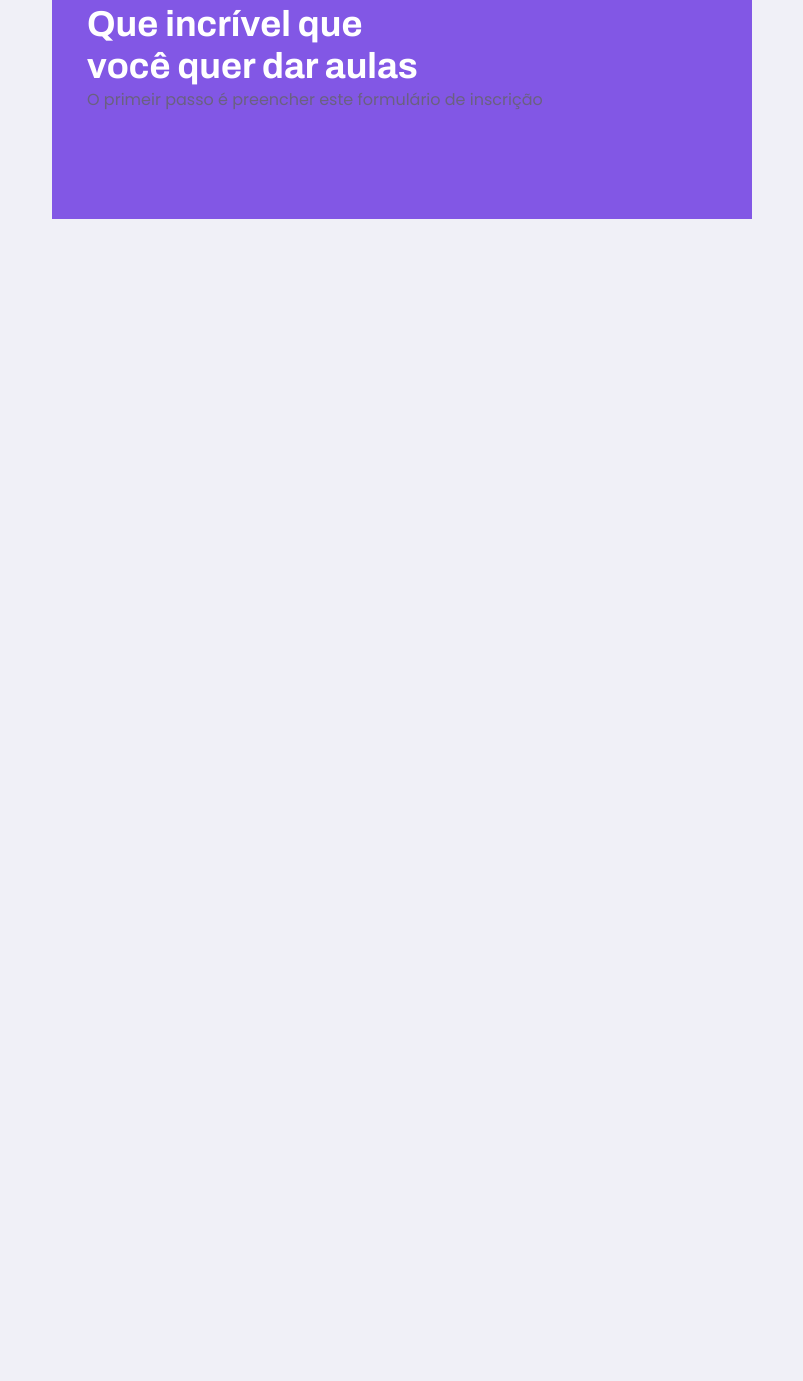
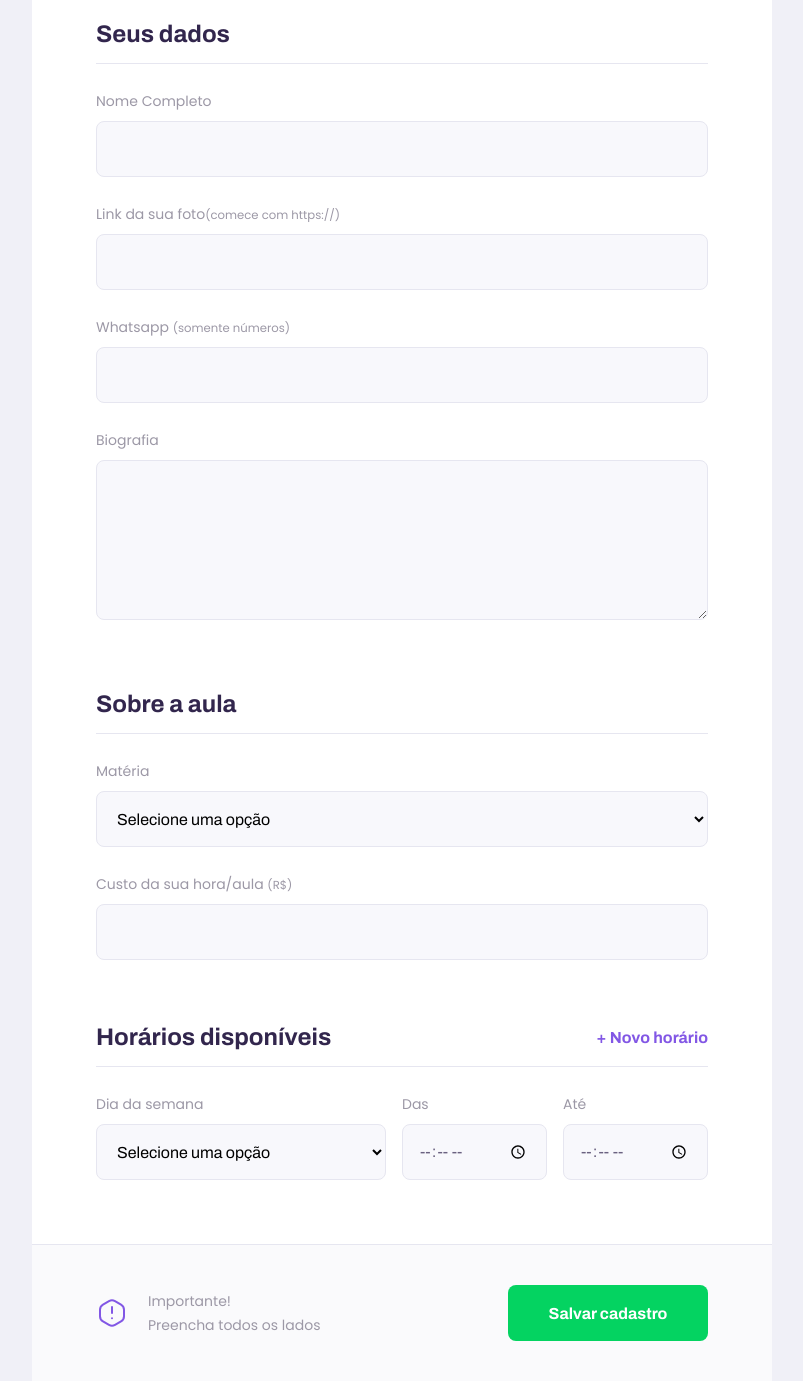
Before and after one commit to jefersonnn/rocketseat-nlw-starter-2, a plain HTML site: page give-classes.html in a window 1280 px wide. Shown: the part 351-1732 px from the top of the page, without its empty margins (238-1041 px from the left). Before the commit the page ends 800 px from the top, so only its background shows below. Drawn offline with Linux system fonts and the light colour scheme; files whose address does not match are found by name.

Commit message:
Finalizado aula 3.

```diff
--- a/give-classes.html
+++ b/give-classes.html
@@ -7,9 +7,12 @@
 
         <link rel="stylesheet" href="/styles/main.css">
         <link rel="stylesheet" href="/styles/partials/header.css">
+        <link rel="stylesheet" href="/styles/partials/forms.css">
         <link rel="stylesheet" href="/styles/partials/page-give-classes.css">
 
         <link href="https://fonts.googleapis.com/css2?family=Archivo:wght@400;700&amp;family=Poppins:wght@400;600&amp;display=swap" rel="stylesheet">
+
+        <script src="/scripts/addField.js" defer></script>
     </head>
     <body id="page-give-classes">
         <div id="container">
@@ -27,7 +30,95 @@
                 </div>
             </header>
             <main>
+                <form action="" id="create-class">
+                    <fieldset>
+                        <legend>Seus dados</legend>
+                        <div class="input-block">
+                            <label for="name">Nome Completo</label>
+                            <input name="name" id="name" required>
+                        </div>
+                        <div class="input-block">
+                            <label for="avatar">Link da sua foto<small>(comece com https://)</small></label>
+                            <input name="avatar" id="avatar" type="url" required>
+                        </div>
+                        <div class="input-block">
+                            <label for="whatsapp">Whatsapp <small>(somente números)</small></label>
+                            <input name="whatsapp" id="whatsapp" type="number" required>
+                        </div>
+                        <div class="textarea-block">
+                            <label for="bio">Biografia</label>
+                            <textarea name="bio" id="bio" required></textarea>
+                        </div>
+                    </fieldset>
 
+                    <fieldset>
+                        <legend>Sobre a aula</legend>
+                        <div class="select-block">
+                            <label for="subject">Matéria</label>
+                            <select name="subject" id="subject" required>
+                                <option value="">Selecione uma opção</option>
+                                <option value="1">Artes</option>
+                                <option value="2">Biologia</option>
+                                <option value="3">Ciências</option>
+                                <option value="4">Educação física</option>
+                                <option value="5">Física</option>
+                                <option value="6">Geografia</option>
+                                <option value="7">História</option>
+                                <option value="8">Matemática</option>
+                                <option value="9">Português</option>
+                                <option value="10">Química</option>
+                            </select>
+                        </div>
+
+                        <div class="input-block">
+                            <label for="cost">Custo da sua hora/aula
+                                <small>(R$)</small>
+                            </label>
+                            <input name="cost" id="cost" type="number" required>
+                        </div>
+                    </fieldset>
+
+                    <fieldset id="schedule-items">
+                        <legend>Horários disponíveis
+                            <button type="button" id="add-time">+ Novo horário</button>
+                        </legend>
+
+                        <div class="schedule-item">
+                            <div class="select-block">
+                                <label for="weekday">Dia da semana</label>
+                                <select name="weekday[]" required>
+                                    <option value="">Selecione uma opção</option>
+                                    <option value="0">Domingo</option>
+                                    <option value="1">Segunda-feira</option>
+                                    <option value="2">Terça-feira</option>
+                                    <option value="3">Quarta-feira</option>
+                                    <option value="4">Quinta-feira</option>
+                                    <option value="5">Sexta-feira</option>
+                                    <option value="6">Sábado</option>
+                                </select>
+                            </div>
+
+                            <div class="input-block">
+                                <label for="time_from">Das</label>
+                                <input type="time" name="time_from[]" required>
+                            </div>
+
+                            <div class="input-block">
+                                <label for="time_to">Até</label>
+                                <input type="time" name="time_to[]" required>
+                            </div>
+                        </div>
+
+                    </fieldset>
+                </form>
+
+                <footer>
+                    <p>
+                        <img src="/images/icons/warning.svg" alt="Aviso importante">
+                        Importante! <br> Preencha todos os lados
+                    </p>
+                    <button type="submit" form="create-class">Salvar cadastro</button>
+                </footer>
             </main>
         </div>
     </body>
--- /dev/null
+++ b/scripts/addField.js
@@ -0,0 +1,14 @@
+document.querySelector("#add-time")
+.addEventListener('click', clonefield)
+
+function clonefield() {
+    const newFieldContainer = document.querySelector(".schedule-item").cloneNode(true)
+
+    const fields = newFieldContainer.querySelectorAll('input')
+
+    fields.forEach(function (field) {
+        field.value = ""
+    })
+
+    document.querySelector("#schedule-items").appendChild(newFieldContainer)
+}
--- /dev/null
+++ b/styles/partials/forms.css
@@ -0,0 +1,43 @@
+.select-block label,
+.input-block label,
+.textarea-block label {
+    font-size: 1.4rem;
+    color: var(--color-text-complement);
+}
+
+.input-block input,
+.select-block select,
+.textarea-block textarea {
+    width: 100%;
+    height: 5.6rem;
+    margin-top: 0.8rem;
+    border-radius: 0.8rem;
+    background: var(--color-input-background);
+    border: 1px solid var(--color-line-in-white);
+    outline: 0;
+    padding: 0 1.6rem;
+    font: 1.6rem Archivo;
+}
+
+.textarea-block textarea {
+    padding: 1.2rem 1.6rem;
+    height: 16rem;
+    resize: vertical;
+}
+
+.input-block,
+.textarea-block {
+    position: relative;
+}
+
+.input-block:focus-within::after,
+.textarea-block:focus-within::after {
+    width: calc(100% - 3.2rem);
+    height: 2px;
+    content: "";
+    background: var(--color-primary-light);
+    position: absolute;
+    left: 1.6rem;
+    right: 1.6rem;
+    bottom: 0;
+}
--- a/styles/partials/header.css
+++ b/styles/partials/header.css
@@ -22,7 +22,7 @@
     opacity: 0.6;
 }
 
-.page-header .top-bar-container img {
+.page-header .top-bar-container > img {
     height: 1.6rem;
 }
 
@@ -37,6 +37,14 @@
     font: 700 3.6rem Archivo;
     line-height: 4.2rem;
     color: var(--color-title-in-primary);
+}
+
+.page-header .header-content p {
+    max-width: 30rem;
+    font-size: 1.6rem;
+    line-height: 2.6rem;
+    color: var(--color-text-in-primary);
+    margin-top: 2.4rem;
 }
 
 
--- a/styles/partials/page-give-classes.css
+++ b/styles/partials/page-give-classes.css
@@ -0,0 +1,142 @@
+#page-give-classes #container {
+    width: 100vw;
+    height: 100vh;
+}
+
+#page-give-classes .page-header .header-content {
+    margin-bottom: 6.4rem;
+}
+
+#page-give-classes main {
+    background: var(--color-box-base);
+    width: 100%;
+    max-width: 74rem;
+    border-radius: .8rem;
+    margin: -3.2rem auto 3.2rem;
+    padding-top: 6.4rem;
+}
+
+#page-give-classes fieldset {
+    border: none;
+    padding: 0 2.4rem;
+}
+
+#page-give-classes fieldset legend {
+    font: 700 2.4rem Archivo;
+    color: var(--color-text-title);
+    margin-bottom: 2.4rem;
+    display: flex;
+    align-items: center;
+    justify-content: space-between;
+    width: 100%;
+    padding-bottom: 1.6rem;
+    border-bottom: 1px solid var(--color-line-in-white);
+}
+
+#page-give-classes fieldset legend button {
+    background: none;
+    border: 0;
+    color: var(--color-primary);
+    font: 700 1.6rem Archivo;
+    cursor: pointer;
+    transition: 0.2s;
+}
+
+#page-give-classes fieldset legend button:hover {
+    color: var(--color-primary-dark);
+}
+
+#page-give-classes fieldset+fieldset {
+    margin-top: 6.4rem;
+}
+
+#page-give-classes .input-block+.input-block,
+#page-give-classes .input-block+.textarea-block,
+#page-give-classes .select-block+.input-block {
+    margin-top: 2.4rem;
+}
+
+#page-give-classes main footer {
+    padding: 4rem 2.4rem;
+    background: var(--color-box-footer);
+    border-top: 1px solid var(--color-line-in-white);
+    margin-top: 6.4rem;
+}
+
+#page-give-classes main footer p {
+    display: flex;
+    align-items: center;
+    justify-content: center;
+    font-size: 1.4rem;
+    line-height: 2.4rem;
+    color: var(--color-text-complement);
+}
+
+#page-give-classes main footer p img {
+    margin-right: 2rem;
+}
+
+#page-give-classes main footer button {
+    width: 100%;
+    height: 5.6rem;
+    background: var(--color-secondary);
+    color: var(--color-button-text);
+    border: 0;
+    border-radius: .8rem;
+    cursor: pointer;
+    font: 700 1.6rem Archivo;
+    display: flex;
+    align-items: center;
+    justify-content: center;
+    text-decoration: none;
+    transition: 0.2s;
+    margin-top: 3.2rem;
+}
+
+#page-give-classes main footer button:hover {
+    background: var(--color-secondary-dark);
+}
+
+.schedule-item+.schedule-item {
+    margin-top: 3.2rem;
+    padding-top: 3.2rem;
+    border-top: 1px solid var(--color-line-in-white);
+}
+
+@media (min-width: 700px) {
+    #page-give-classes #container {
+        max-width: 100vw;
+    }
+
+    #page-give-classes .page-header .header-content {
+        margin-bottom: 0;
+    }
+
+    #page-give-classes main fieldset {
+        padding: 0 64px;
+    }
+
+    .schedule-item {
+        display: grid;
+        grid-template-columns: 2fr 1fr 1fr;
+        column-gap: 1.6rem;
+    }
+
+    #page-give-classes #schedule-items .select-block+.input-block,
+    #page-give-classes #schedule-items .input-block+.input-block {
+        margin-top: 0;
+    }
+
+    #page-give-classes main footer {
+        padding: 40px 64px;
+
+        display: flex;
+        align-items: center;
+        justify-content: space-between;
+    }
+
+    #page-give-classes main footer button {
+        margin-top: 0;
+        width: 200px;
+    }
+}
```
Also changed, not shown: study.html (+1 -0 lines), styles/partials/page-study.css (+0 -34 lines).
